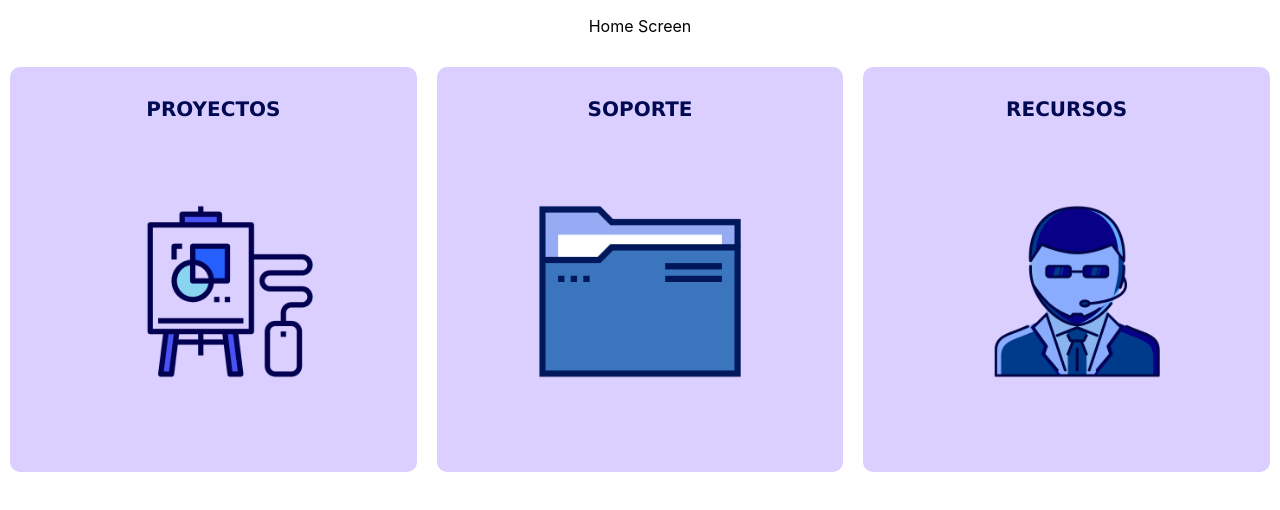
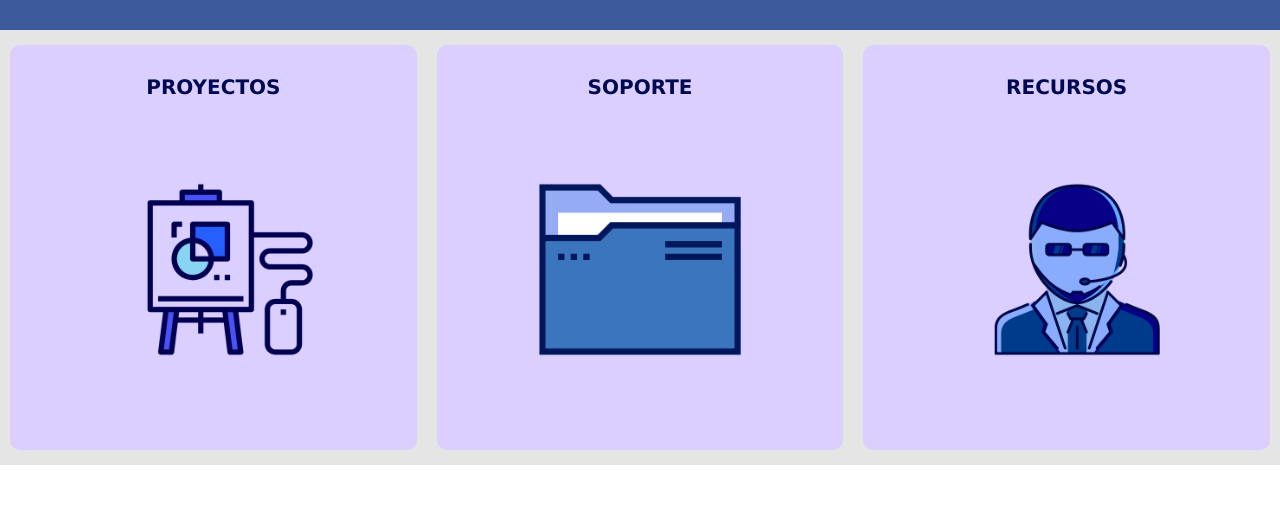
Before and after one commit to AgussAndrade/Tribu_2_aninfo_1c_2022, a React (Create React App) app in the folder psa/: page / in a window 1280 px wide. Shown: the top 510 px of the page. Built offline with nearby package versions, Linux system fonts and the light colour scheme.

Commit message:
add top bar and background color

```diff
--- /dev/null
+++ b/psa/src/components/TopBar/index.js
@@ -0,0 +1,9 @@
+import React from "react";
+import { Container } from "./styled";
+
+export const TopBar = () =>{
+    return(
+        <Container>
+        </Container>
+    )
+}
--- /dev/null
+++ b/psa/src/components/TopBar/styled.js
@@ -0,0 +1,9 @@
+import styled from "styled-components";
+import { colors } from "../../utils/colors";
+
+export const Container = styled.div`
+    display: flex;
+    width: 100%;
+    height: 30px;
+    background-color: ${colors.lightBlue};
+`
--- a/psa/src/screens/Home/index.js
+++ b/psa/src/screens/Home/index.js
@@ -4,11 +4,12 @@ import { ButtonsContainer, PrincipalContainer } from "./styled";
 import project_icon from "../../utils/icons/project_icon.png"
 import  support_icon  from "../../utils/icons/support_icon.png"
 import  resources_icon  from "../../utils/icons/resources_icon.png"
+import { TopBar } from "../../components/TopBar";
 
 export const Home = () => {
   return (
     <PrincipalContainer>
-      <p>Home Screen</p>
+    <TopBar/>
     <ButtonsContainer>
       <ButtonIcon img= {project_icon} name={"proyectos"}/>
       <ButtonIcon img= {support_icon} name= {"soporte"}/>
--- a/psa/src/screens/Home/styled.js
+++ b/psa/src/screens/Home/styled.js
@@ -1,9 +1,13 @@
 import styled from "styled-components";
+import { colors } from "../../utils/colors";
 
 export const PrincipalContainer = styled.div`
+    width: 100%;
+    height: 100%;
     align-items:center;
     display: flex;
     flex-direction: column;
+    background-color: ${colors.backgroundGrey};
 `
 
 export const ButtonsContainer = styled.div`
--- a/psa/src/utils/colors.js
+++ b/psa/src/utils/colors.js
@@ -1,7 +1,8 @@
 export const colors = {
-    lightBlue: '#4FA3FA',
+    lightBlue: '#3c5a9c',
     grey:  '#9DAFC7',
     gre2: '#8291B0',
     lightGrey: '#DBCFFF',
-    blue: '#010952'
+    backgroundGrey: '#E5E5E5',
+    blue: '#010952',
 }
```
